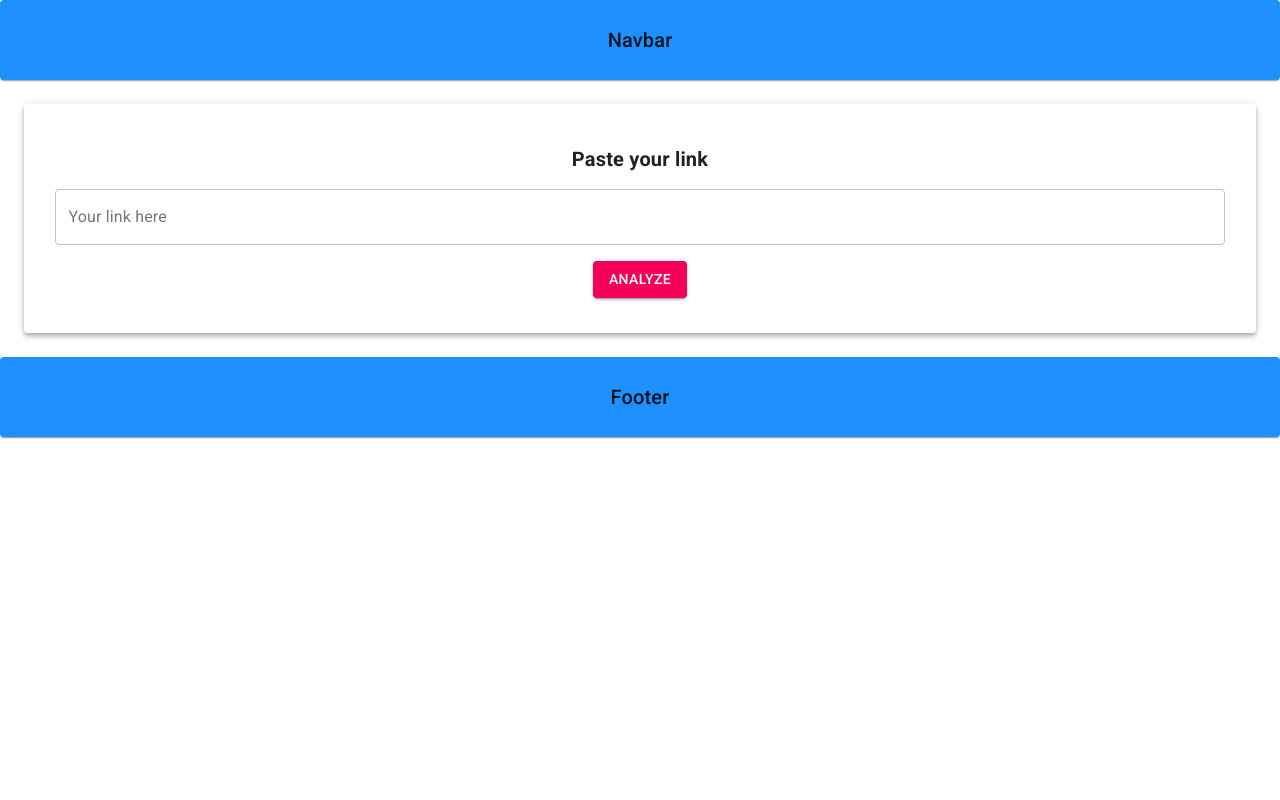
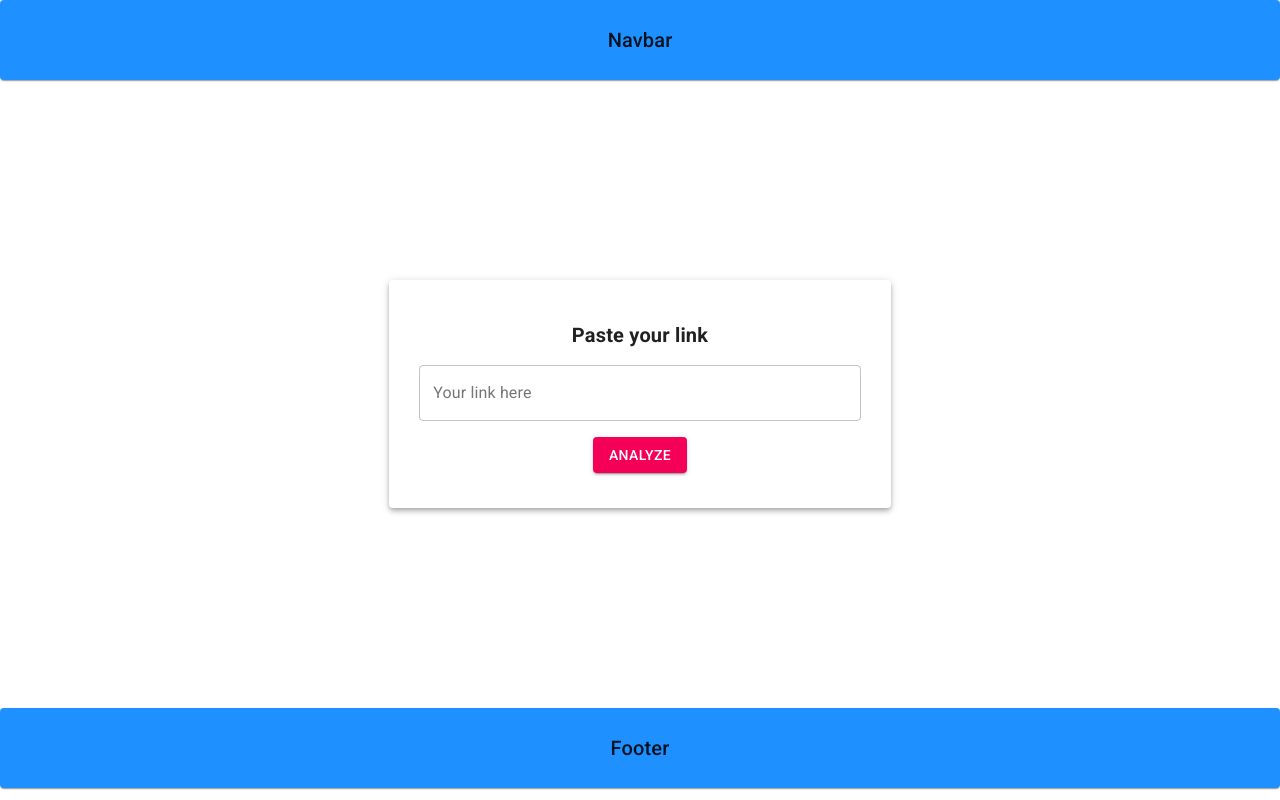
Before and after one commit to nikhilsourav/YouTool, a React (Create React App) app: page / in a window 1280 px wide. Built offline with nearby package versions, Linux system fonts and the light colour scheme.

Commit message:
progress bar setup

```diff
--- a/src/components/Body/body.js
+++ b/src/components/Body/body.js
@@ -1,6 +1,13 @@
 import axios from 'axios';
 import { useState } from 'react';
-import { TextField, Paper, Typography, Button } from '@material-ui/core';
+import {
+  TextField,
+  Paper,
+  Typography,
+  Button,
+  Container,
+  CircularProgress,
+} from '@material-ui/core';
 import useStyles from './styles';
 
 const Body = () => {
@@ -10,16 +17,17 @@ const Body = () => {
 
   const [playlistLink, setPlaylistLink] = useState('');
   const [apiData, setApiData] = useState(null);
+  const [btnClick, setBtnClick] = useState(false);
 
   const handleClick = async () => {
+    setBtnClick(true);
     const { data } = await axios.get(`${url}/${playlistLink}`);
-    // console.log(data)
     setApiData(data.totalDuration);
   };
 
   return (
-    <>
-      <Paper elevation={4} className={`${classes.Container} ${classes.root}`}>
+    <Container className={classes.Container}>
+      <Paper elevation={4} className={`${classes.Form} ${classes.root}`}>
         <Typography className={classes.Heading}>Paste your link</Typography>
         <TextField
           variant='outlined'
@@ -38,26 +46,34 @@ const Body = () => {
           Analyze
         </Button>
       </Paper>
-      {!apiData ? (
+      {btnClick ? (
+        apiData ? (
+          <Paper className={classes.detailsDiv} elevation={4}>
+            <Typography variant='h6'>Details</Typography>
+            {apiData &&
+              apiData.map((item, index) => (
+                <div key={index}>
+                  {index === 0 ? (
+                    <Typography> {`${item} hour`} </Typography>
+                  ) : index === 1 ? (
+                    <Typography> {`${item} minutes`} </Typography>
+                  ) : index === 2 ? (
+                    <Typography> {`${item} seconds`} </Typography>
+                  ) : index === 3 ? (
+                    <Typography> {`Total videos: ${item}`} </Typography>
+                  ) : (
+                    ''
+                  )}
+                </div>
+              ))}
+          </Paper>
+        ) : (
+          <CircularProgress className={classes.progress} />
+        )
+      ) : (
         ''
-      ) : (
-        <Paper className={classes.renderDiv} elevation={4}>
-          <Typography variant='h6'>Details</Typography>
-          {apiData &&
-            apiData.map((item, index) => (
-              <Typography key={index} className={classes.dataItems}>
-                {index === 1
-                  ? `: ${item} minutes : `
-                  : index === 2
-                  ? ` : ${item} seconds : `
-                  : index === 3
-                  ? ` : Total Videos :: ${item}`
-                  : `${item} hours :`}
-              </Typography>
-            ))}
-        </Paper>
       )}
-    </>
+    </Container>
   );
 };
 
--- a/src/components/Body/styles.js
+++ b/src/components/Body/styles.js
@@ -9,6 +9,13 @@ export default makeStyles((theme) => ({
     },
   },
   Container: {
+    height: 'max(72.5vh, 550px)',
+    display: 'flex',
+    alignItems: 'center',
+    justifyContent: 'center',
+    flexDirection: 'column',
+  },
+  Form: {
     padding: '25px',
     display: 'flex',
     flexWrap: 'wrap',
@@ -23,13 +30,11 @@ export default makeStyles((theme) => ({
   ButtonSubmit: {
     marginBottom: 10,
   },
-  renderDiv: {
+  progress: {
+    marginTop: '60px',
+  },
+  detailsDiv: {
     marginTop: '50px',
     padding: '25px',
-    textAlign: 'center',
-  },
-  dataItems: {
-    display: 'inline-block',
-    wordSpacing: '5px',
   },
 }));
```
